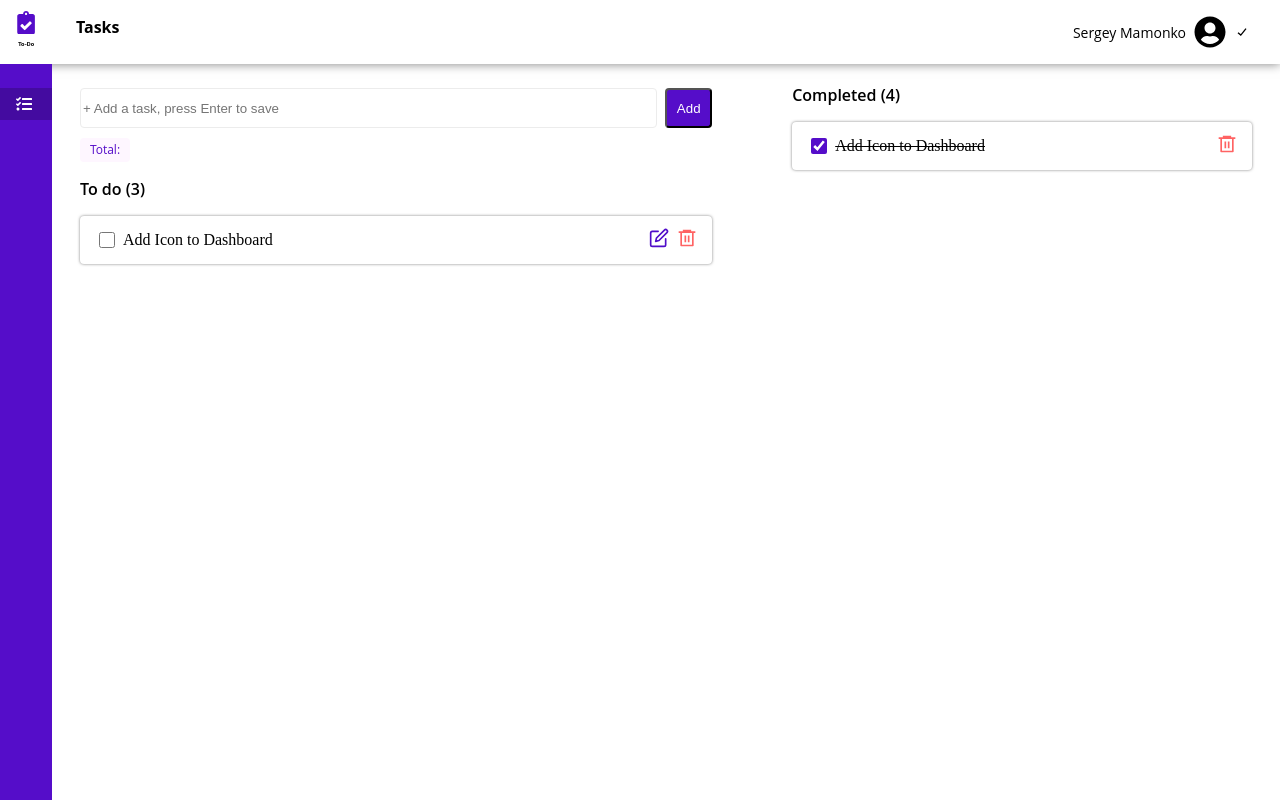
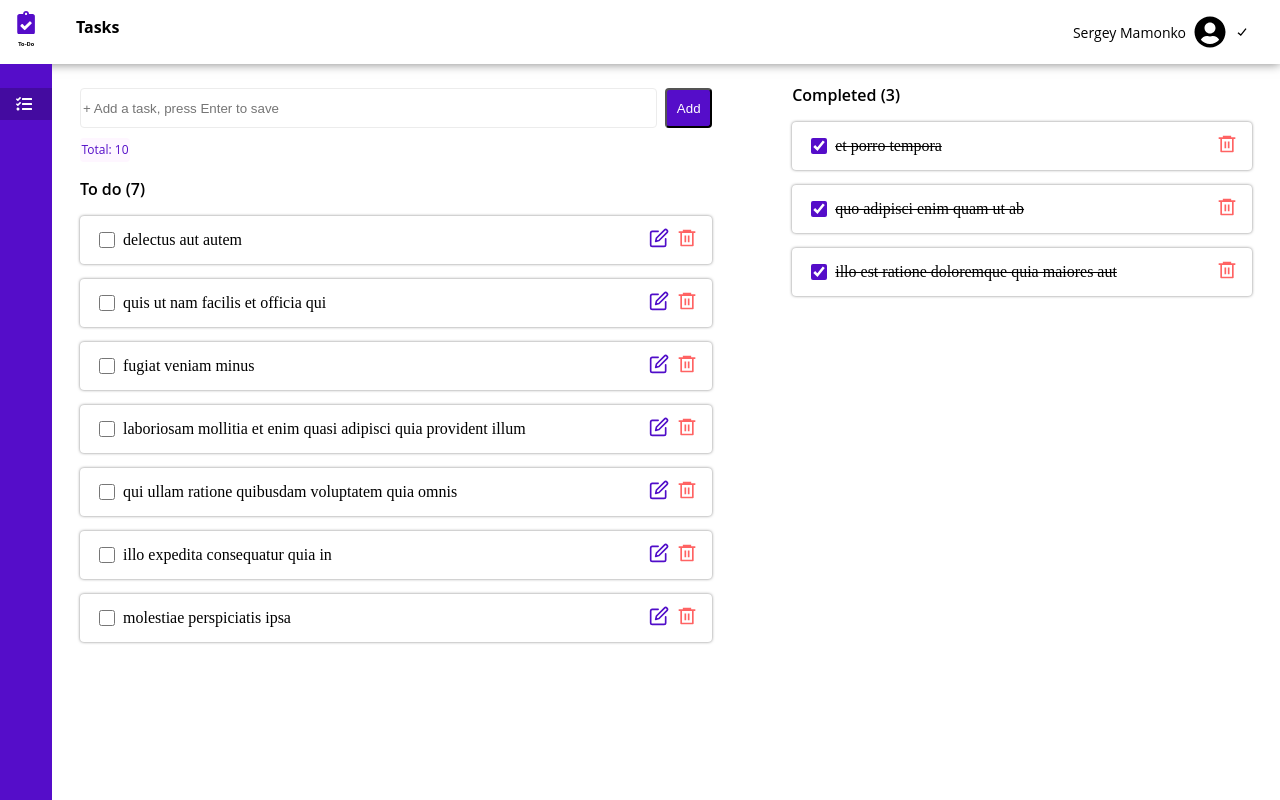
Before and after one commit to Biven160690/To-Do, a React (Create React App) app: page / in a window 1280 px wide. Built offline with nearby package versions, Linux system fonts and the light colour scheme.

Commit message:
added global data in Taskmanagemet  and logic   display tasks in TasksActive and TaskComp components

```diff
--- a/src/components/tasks/TaskContent.tsx
+++ b/src/components/tasks/TaskContent.tsx
@@ -1,8 +1,15 @@
 interface TaskContentProps {
   styles: string;
-  text: string;
+  title: string;
+  isCompleted?: boolean;
 }
 
-export function TaskContent({ text, styles }: TaskContentProps) {
-  return <div className={styles}> {text} </div>;
+export function TaskContent({ title, styles, isCompleted }: TaskContentProps) {
+  return (
+    <div
+      className={styles}
+      style={{ textDecoration: isCompleted ? 'line-through' : '' }}>
+      {title}
+    </div>
+  );
 }
--- a/src/components/tasks/TaskManagement.tsx
+++ b/src/components/tasks/TaskManagement.tsx
@@ -1,21 +1,33 @@
+import { useState } from 'react';
+
 import { TaskAddFormContainer } from '../form/TaskAddFormContainer';
 import { TaskActiveContainer } from './taskActive/TaskActiveContainer';
 import { TaskCompletedContainer } from './taskCompleted/TaskCompletedContainer';
 
+import { Tasks } from './types';
+import { getActiveTasks, getCompletedTasks } from '../../helpers/getTasks';
+import { data } from '../../data';
+
 import './taskManagement.scss';
 
 export function TaskManagement() {
+  const [tasks] = useState<Tasks[]>(data);
+
+  const activeTasks: Tasks[] = getActiveTasks(tasks);
+
+  const completedTasks: Tasks[] = getCompletedTasks(tasks);
+
   return (
     <div className='task-management'>
       <div className='task-management__task-active'>
         <TaskAddFormContainer />
         <div className='task-management__box'>
-          <p className='task-management__total'> Total: </p>
+          <p className='task-management__total'> Total: {tasks.length} </p>
         </div>
-        <TaskActiveContainer />
+        <TaskActiveContainer activeTasks={activeTasks} />
       </div>
       <div className='task-management__task-completed'>
-        <TaskCompletedContainer />
+        <TaskCompletedContainer completedTasks={completedTasks} />
       </div>
     </div>
   );
--- a/src/components/tasks/taskActive/TaskActive.tsx
+++ b/src/components/tasks/taskActive/TaskActive.tsx
@@ -2,12 +2,22 @@ import { TaskBox } from '../TaskBox';
 import { TaskActiveActions } from './TaskActiveActions';
 import { TaskContent } from '../TaskContent';
 
-import './taskActive.scss';
+import { Tasks } from '../types';
 
-export function TaskActive() {
+interface TaskActiveProps {
+  task: Tasks;
+  styles: {
+    box: string;
+    content: string;
+  };
+}
+
+export function TaskActive({ task, styles }: TaskActiveProps) {
+  const { box, content } = styles;
+
   return (
-    <TaskBox styles='task-active'>
-      <TaskContent text='Add Icon to Dashboard' styles='task-active__content' />
+    <TaskBox styles={box}>
+      <TaskContent title={task.title} styles={content} />
       <TaskActiveActions />
     </TaskBox>
   );
--- a/src/components/tasks/taskActive/TaskActiveActions.tsx
+++ b/src/components/tasks/taskActive/TaskActiveActions.tsx
@@ -1,16 +1,10 @@
 import { FiEdit } from 'react-icons/fi';
 import { RiDeleteBin6Line } from 'react-icons/ri';
-
-import './taskActive.scss';
 
 export function TaskActiveActions() {
   return (
     <div className='task-active__actions'>
-      <input
-        type='checkbox'
-        className='task-active__checkbox'
-        checked={false}
-      />
+      <input type='checkbox' className='task-active__checkbox' />
       <div className='task-active__buttons'>
         <button type='button'>
           <FiEdit className='task-active__iconEdit' />
--- a/src/components/tasks/taskActive/TaskActiveContainer.tsx
+++ b/src/components/tasks/taskActive/TaskActiveContainer.tsx
@@ -2,13 +2,23 @@ import React from 'react';
 
 import { TaskActive } from './TaskActive';
 
+import { Tasks } from '../types';
+import { activeTaskStyles } from '../../../helpers/styles';
+
 import './taskActive.scss';
+interface TaskActiveProps {
+  activeTasks: Tasks[];
+}
 
-export function TaskActiveContainer() {
+export function TaskActiveContainer({ activeTasks }: TaskActiveProps) {
   return (
     <React.Fragment>
-      <h3 className='task-active__total'> To do (3) </h3>
-      <TaskActive />
+      <h3 className='task-active__total'> To do ({activeTasks.length}) </h3>
+      {activeTasks.map((task) => {
+        return (
+          <TaskActive task={task} key={task.id} styles={activeTaskStyles} />
+        );
+      })}
     </React.Fragment>
   );
 }
--- a/src/components/tasks/taskCompleted/TaskCompleted.tsx
+++ b/src/components/tasks/taskCompleted/TaskCompleted.tsx
@@ -2,16 +2,27 @@ import { TaskBox } from '../TaskBox';
 import { TaskCompletedActions } from './TaskCompletedActions';
 import { TaskContent } from '../TaskContent';
 
-import './taskCompleted.scss';
+import { Tasks } from '../types';
 
-export function TaskCompleted() {
+interface TaskCompletedProps {
+  task: Tasks;
+  styles: {
+    box: string;
+    content: string;
+  };
+}
+
+export function TaskCompleted({ task, styles }: TaskCompletedProps) {
+  const { box, content } = styles;
+
   return (
-    <TaskBox styles='task-completed'>
+    <TaskBox styles={box}>
       <TaskContent
-        text='Add Icon to Dashboard'
-        styles='task-completed__content'
+        title={task.title}
+        styles={content}
+        isCompleted={task.completed}
       />
-      <TaskCompletedActions />
+      <TaskCompletedActions isCompleted={task.completed} />
     </TaskBox>
   );
 }
--- a/src/components/tasks/taskCompleted/TaskCompletedActions.tsx
+++ b/src/components/tasks/taskCompleted/TaskCompletedActions.tsx
@@ -1,11 +1,18 @@
 import { RiDeleteBin6Line } from 'react-icons/ri';
 
 import './taskCompleted.scss';
+interface TaskCompletedProps {
+  isCompleted: boolean;
+}
 
-export function TaskCompletedActions() {
+export function TaskCompletedActions({ isCompleted }: TaskCompletedProps) {
   return (
     <div className='task-active__actions'>
-      <input type='checkbox' className='task-active__checkbox' checked={true} />
+      <input
+        type='checkbox'
+        className='task-active__checkbox'
+        checked={isCompleted}
+      />
       <div className='task-active__buttons'>
         <button type='button'>
           <RiDeleteBin6Line className='task-active__iconDelete' />
--- a/src/components/tasks/taskCompleted/TaskCompletedContainer.tsx
+++ b/src/components/tasks/taskCompleted/TaskCompletedContainer.tsx
@@ -2,13 +2,30 @@ import React from 'react';
 
 import { TaskCompleted } from './TaskCompleted';
 
+import { Tasks } from '../types';
+import { completedTaskStyles } from '../../../helpers/styles';
+
 import './taskCompleted.scss';
 
-export function TaskCompletedContainer() {
+interface TaskCompletedProps {
+  completedTasks: Tasks[];
+}
+
+export function TaskCompletedContainer({ completedTasks }: TaskCompletedProps) {
   return (
     <React.Fragment>
-      <h3 className='task-completed__total'>Completed (4)</h3>
-      <TaskCompleted />
+      <h3 className='task-completed__total'>
+        Completed ({completedTasks.length})
+      </h3>
+      {completedTasks.map((task) => {
+        return (
+          <TaskCompleted
+            task={task}
+            key={task.id}
+            styles={completedTaskStyles}
+          />
+        );
+      })}
     </React.Fragment>
   );
 }
--- /dev/null
+++ b/src/components/tasks/types.ts
@@ -0,0 +1,5 @@
+export type Tasks = {
+  id: number;
+  title: string;
+  completed: boolean;
+};
--- /dev/null
+++ b/src/data.ts
@@ -0,0 +1,54 @@
+import { Tasks } from './components/tasks/types';
+
+export const data: Tasks[] = [
+  {
+    id: 1,
+    title: 'delectus aut autem',
+    completed: false,
+  },
+  {
+    id: 2,
+    title: 'quis ut nam facilis et officia qui',
+    completed: false,
+  },
+  {
+    id: 3,
+    title: 'fugiat veniam minus',
+    completed: false,
+  },
+  {
+    id: 4,
+    title: 'et porro tempora',
+    completed: true,
+  },
+  {
+    id: 5,
+    title: 'laboriosam mollitia et enim quasi adipisci quia provident illum',
+    completed: false,
+  },
+  {
+    id: 6,
+    title: 'qui ullam ratione quibusdam voluptatem quia omnis',
+    completed: false,
+  },
+  {
+    id: 7,
+    title: 'illo expedita consequatur quia in',
+    completed: false,
+  },
+  {
+    id: 8,
+    title: 'quo adipisci enim quam ut ab',
+    completed: true,
+  },
+  {
+    id: 9,
+    title: 'molestiae perspiciatis ipsa',
+    completed: false,
+  },
+  {
+    id: 10,
+    title: 'illo est ratione doloremque quia maiores aut',
+    completed: true,
+  },
+];
--- /dev/null
+++ b/src/helpers/getTasks.ts
@@ -0,0 +1,13 @@
+import { Tasks } from '../components/tasks/types';
+
+type GetTasks = (data: Tasks[]) => Tasks[];
+
+const getActiveTasks: GetTasks = (data) => {
+  return data.filter((task) => !task.completed);
+};
+
+const getCompletedTasks: GetTasks = (data) => {
+  return data.filter((task) => task.completed);
+};
+
+export { getActiveTasks, getCompletedTasks };
--- /dev/null
+++ b/src/helpers/styles.ts
@@ -0,0 +1,11 @@
+const activeTaskStyles = {
+  box: 'task-active',
+  content: 'task-active__content',
+};
+
+const completedTaskStyles = {
+  box: 'task-active',
+  content: 'task-completed__content',
+};
+
+export { activeTaskStyles, completedTaskStyles };
```
